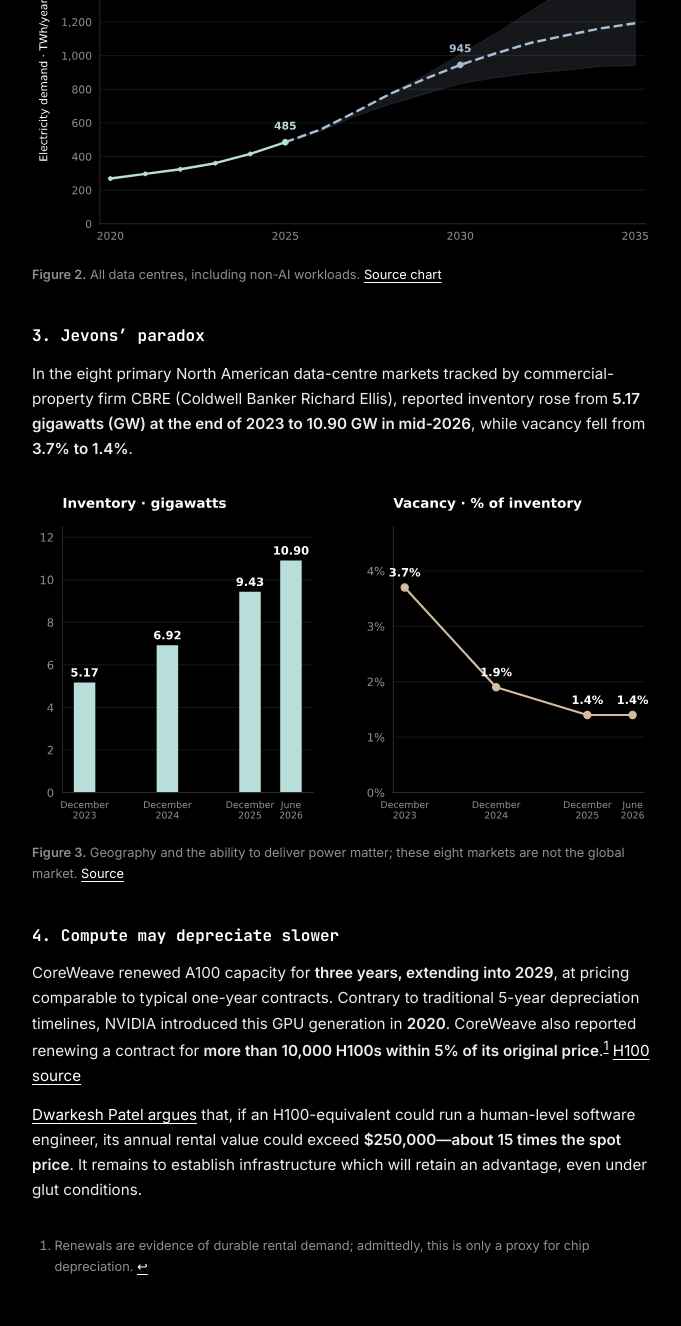
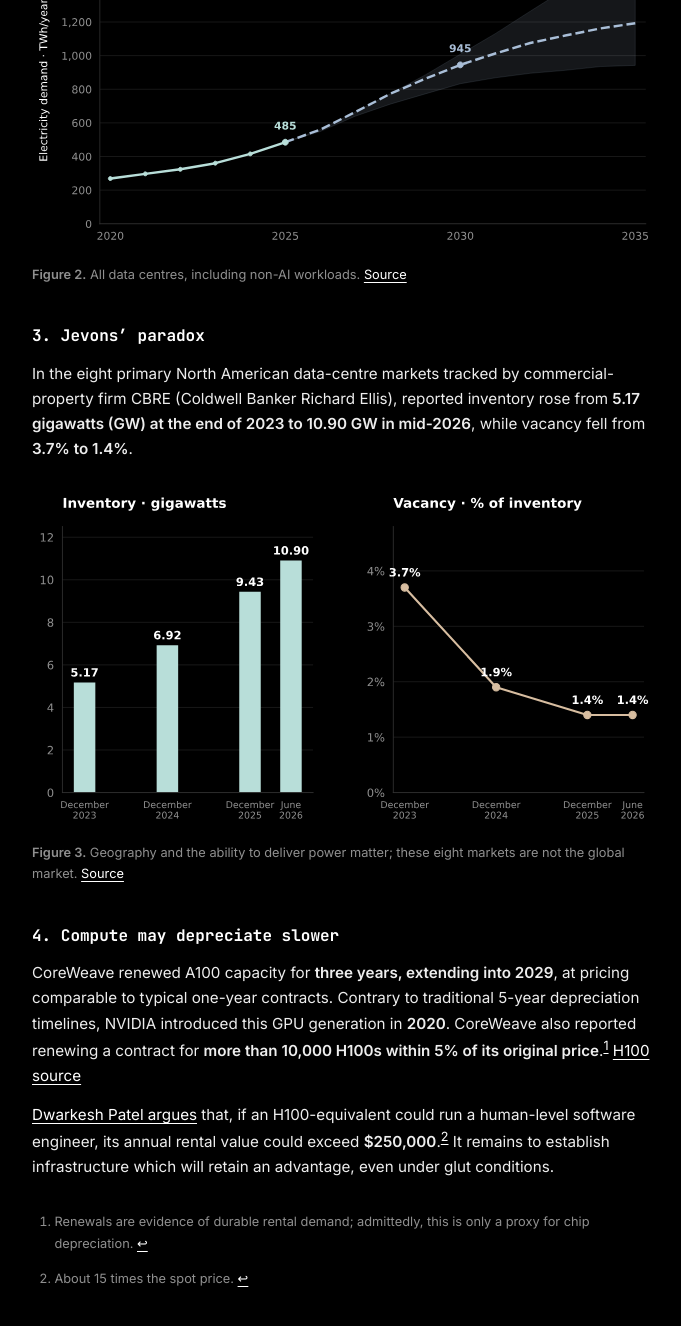
Before and after one commit to kiankyars/fr8, a Jekyll site: the page built from index.md, in a window 1280 px wide and 1400 px high, scrolled down 1069 px. Shown: the top 1326 px of the window, without its empty margins (296-977 px from the left). Built offline with Jekyll 4.4.1, drawn with Linux system fonts in a browser that asks for light colours.

```diff
--- a/index.md
+++ b/index.md
@@ -20,7 +20,7 @@ The International Energy Agency (IEA) estimates that global data-centre electric
 
 [![](figures/02-demand.svg)](figures/02-demand.svg)
 
-**Figure 2.** All data centres, including non-AI workloads. [Source chart](https://www.iea.org/data-and-statistics/charts/electricity-consumption-by-data-centres-2020-2035)
+**Figure 2.** All data centres, including non-AI workloads. [Source](https://www.iea.org/data-and-statistics/charts/electricity-consumption-by-data-centres-2020-2035)
 {: .caption }
 
 ## 3. Jevons' paradox
```
Also changed, not shown: other parts of index.md (+3 -1 lines).
